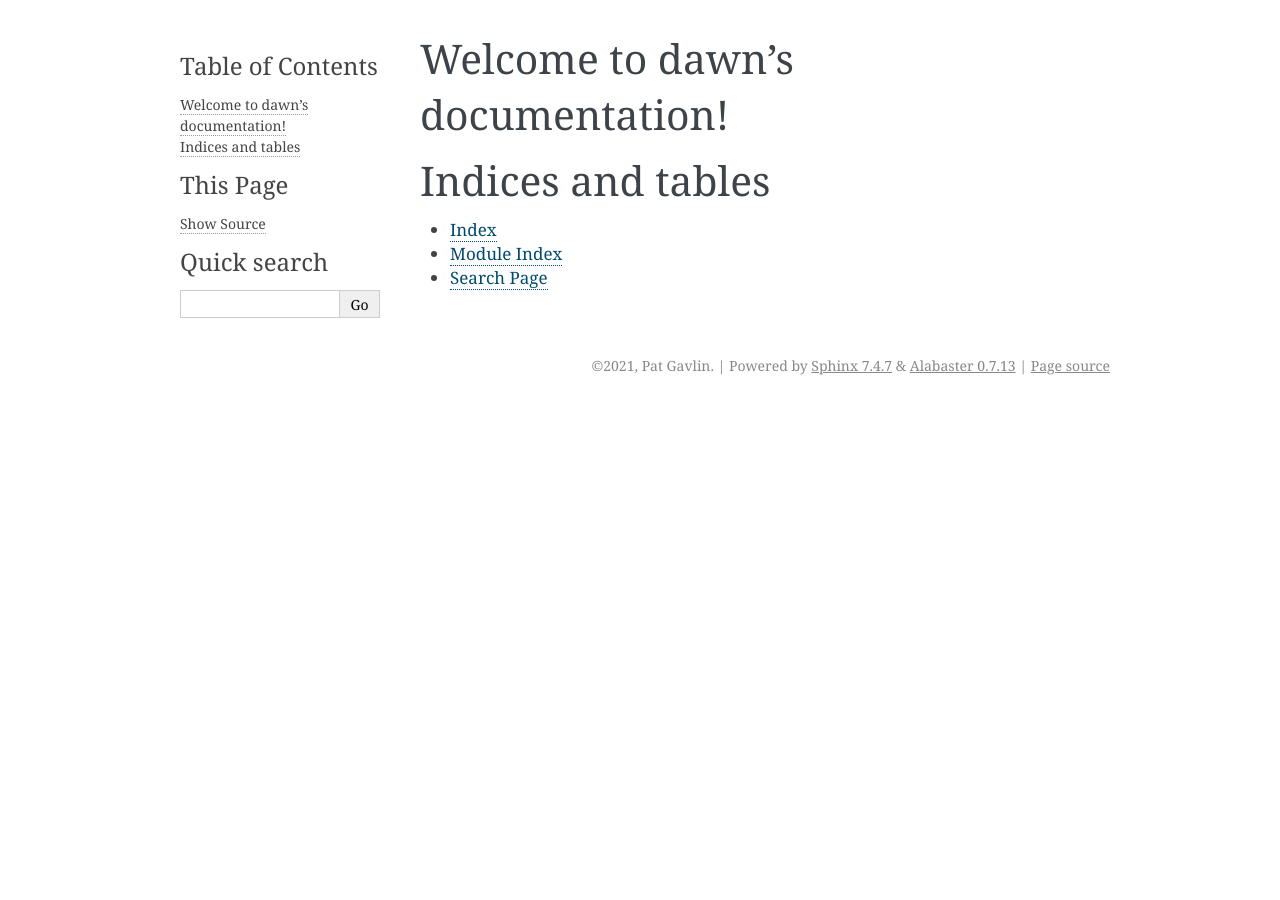
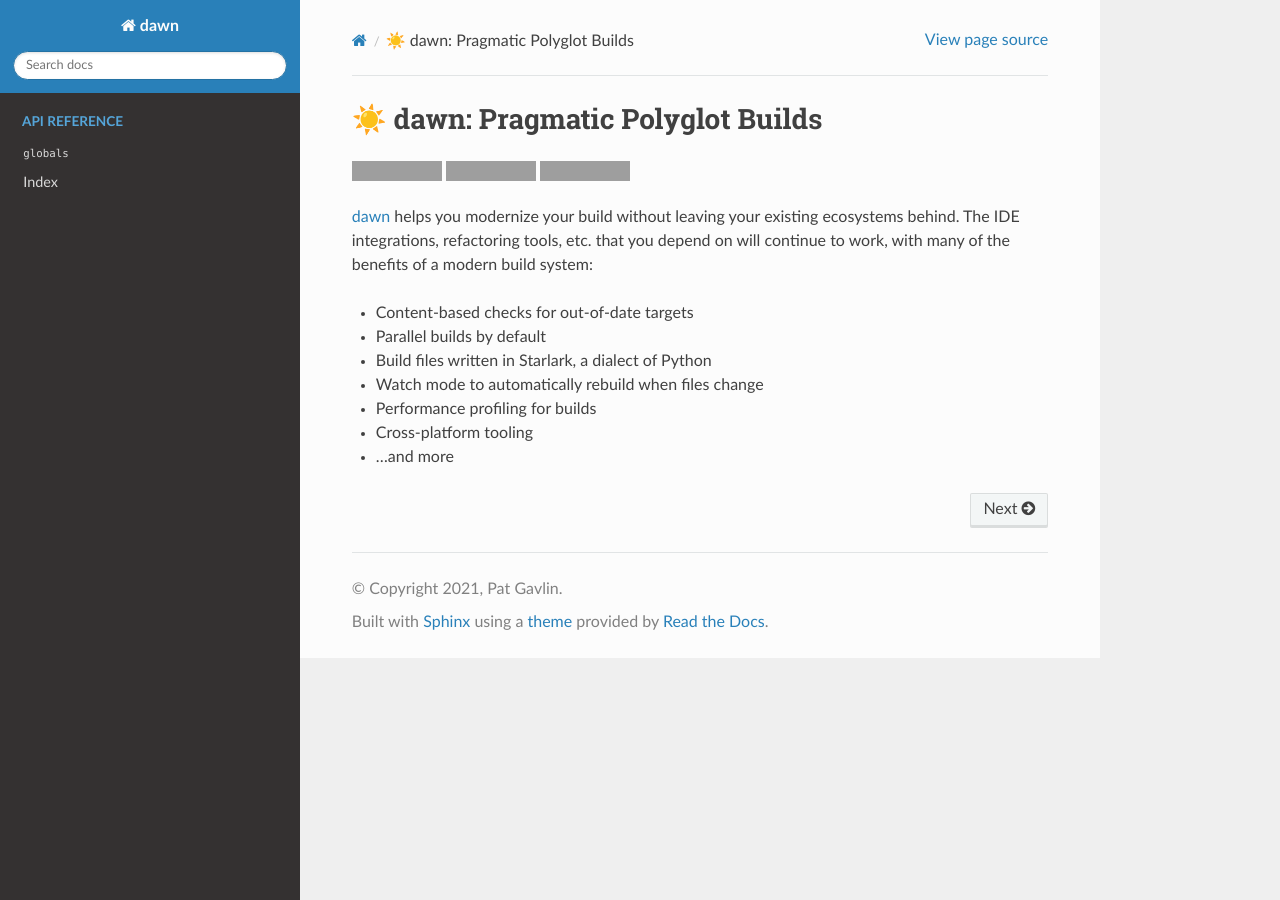
Before and after one commit to pgavlin/dawn, a Sphinx documentation site: the page built from docs/source/index.rst, in a window 1280 px wide. Built offline with Sphinx 7.4.7 and the Read the Docs theme 2.0.0, drawn with Linux system fonts in a browser that asks for light colours; grey boxes are pictures that could not be loaded.

Commit message:
Docs updates
- Replace README.md with README.rst
- Rearrange docs for better organization
- Add a header to generated module docs

```diff
--- /dev/null
+++ b/README.rst
@@ -0,0 +1,30 @@
+*********************************
+☀️ dawn: Pragmatic Polyglot Builds
+*********************************
+
+.. meta::
+   :description lang=en: Build multi-language software projects without sacrificing productivity.
+
+.. image:: https://pkg.go.dev/badge/github.com/pgavlin/dawn
+   :target: https://pkg.go.dev/github.com/pgavlin/dawn
+   :alt: pkg.go.dev
+.. image:: https://codecov.io/gh/pgavlin/dawn/branch/master/graph/badge.svg
+   :target: https://codecov.io/gh/pgavlin/dawn
+   :alt: Code Coverage
+.. image:: https://github.com/pgavlin/dawn/workflows/Test/badge.svg
+   :target: https://github.com/pgavlin/dawn/actions?query=workflow%3ATest
+   :alt: Build Status
+
+dawn_ helps you modernize your build without leaving your existing ecosystems behind.
+The IDE integrations, refactoring tools, etc. that you depend on will continue to work,
+with many of the benefits of a modern build system:
+
+- Content-based checks for out-of-date targets
+- Parallel builds by default
+- Build files written in Starlark, a dialect of Python
+- Watch mode to automatically rebuild when files change
+- Performance profiling for builds
+- Cross-platform tooling
+- ...and more
+
+.. _dawn: https://dawn-build.io
--- /dev/null
+++ b/docs/source/api.rst
@@ -0,0 +1,6 @@
+Index
+=====
+
+* :ref:`genindex`
+* :ref:`modindex`
+* :ref:`search`
--- a/docs/source/conf.py
+++ b/docs/source/conf.py
@@ -41,13 +41,14 @@
 # This pattern also affects html_static_path and html_extra_path.
 exclude_patterns = []
 
+master_doc = 'index'
 
 # -- Options for HTML output -------------------------------------------------
 
 # The theme to use for HTML and HTML Help pages.  See the documentation for
 # a list of builtin themes.
 #
-html_theme = 'alabaster'
+html_theme = 'sphinx_rtd_theme'
 
 # Add any paths that contain custom static files (such as style sheets) here,
 # relative to this directory. They are copied after the builtin static files,
--- a/docs/source/index.rst
+++ b/docs/source/index.rst
@@ -1,20 +1,9 @@
-.. dawn documentation master file, created by
-   sphinx-quickstart on Thu Jun 24 15:32:53 2021.
-   You can adapt this file completely to your liking, but it should at least
-   contain the root `toctree` directive.
-
-Welcome to dawn's documentation!
-================================
+.. include:: ../../README.rst
 
 .. toctree::
    :maxdepth: 2
-   :caption: Contents:
+   :hidden:
+   :caption: API Reference
 
-
-
-Indices and tables
-==================
-
-* :ref:`genindex`
-* :ref:`modindex`
-* :ref:`search`
+   modules/globals
+   api
--- a/docs/source/modules/globals.rst
+++ b/docs/source/modules/globals.rst
@@ -1,3 +1,6 @@
+:code:`globals`
+=================
+
 .. py:module:: globals
 
 
```
Also changed, not shown: README.md (deleted, +0 -17 lines), 4 other files.
